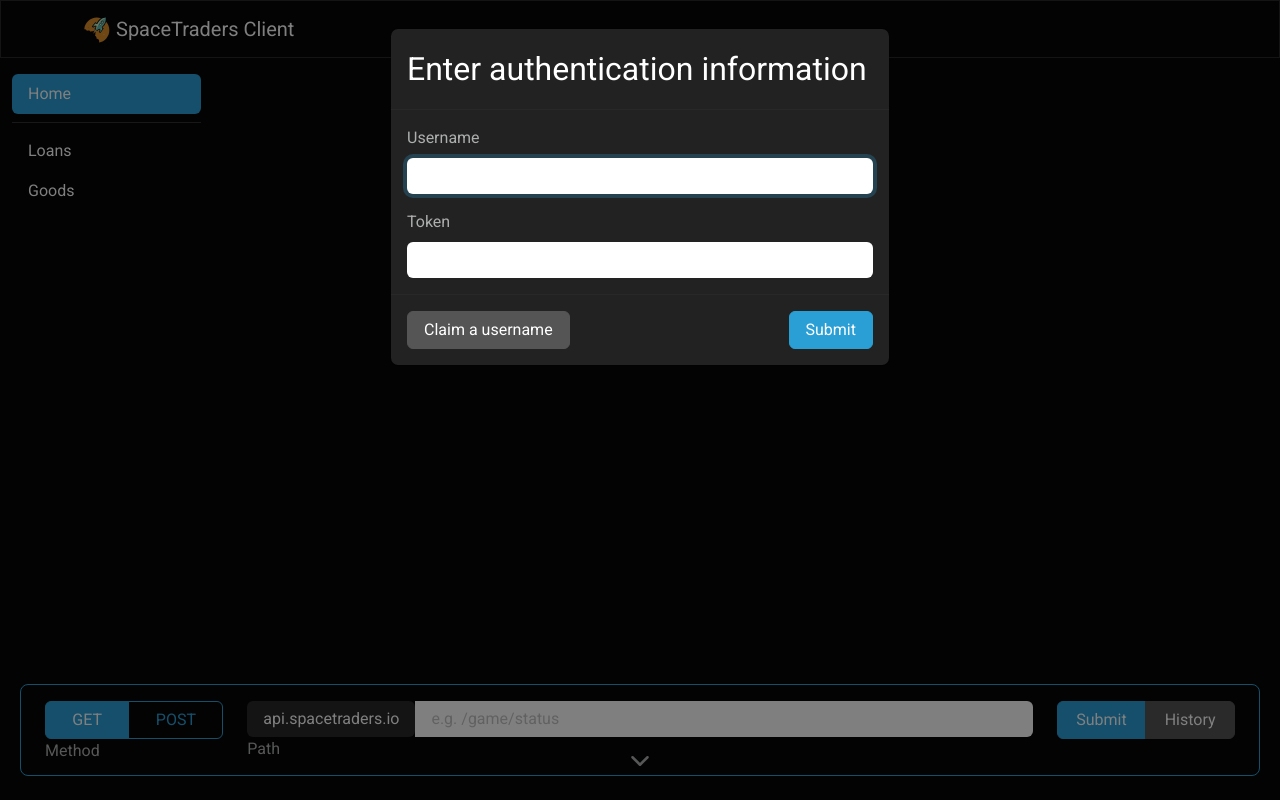
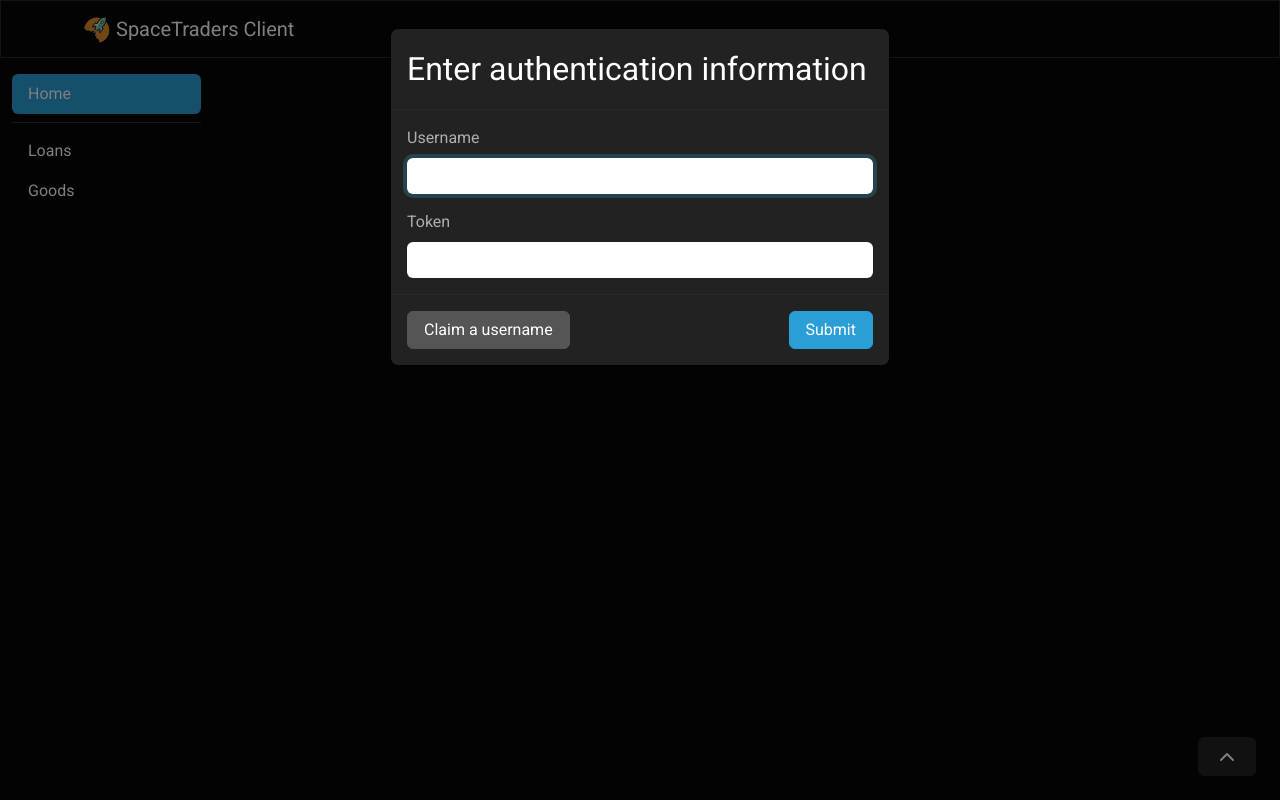
Before and after one commit to mjocc/spacetraders-client, a Next.js app: page / in a window 1280 px wide. Built offline with nearby package versions, Linux system fonts and the light colour scheme.

Commit message:
Minor command bar adjustments

```diff
--- a/src/components/CommandBar.tsx
+++ b/src/components/CommandBar.tsx
@@ -25,8 +25,8 @@ import Tooltip from './Tooltip';
 const CommandBar: FC = () => {
   const token = useAppSelector(selectToken);
   const runCommand = useRunCommand(token);
-  const [openBar, setOpenBar] = useState<boolean>(true);
-  const [openButton, setOpenButton] = useState<boolean>(false);
+  const [openBar, setOpenBar] = useState<boolean>(false);
+  const [openButton, setOpenButton] = useState<boolean>(!openBar);
   const [submitting, setSubmitting] = useState<boolean>(false);
 
   const [method, setMethod] = useState<MethodType>('GET');
@@ -54,7 +54,6 @@ const CommandBar: FC = () => {
         <Container
           style={{ zIndex: 1000 }}
           className="position-absolute bottom-0 start-0 end-0"
-          fluid
         >
           <div className="px-4 pt-3 pb-1 m-2 mb-4 rounded-3 border border-primary">
             <Form onSubmit={handleSubmit}>
```
